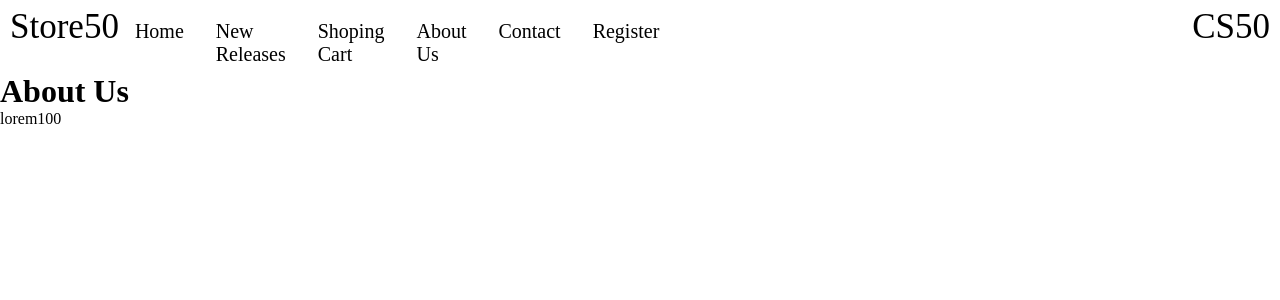
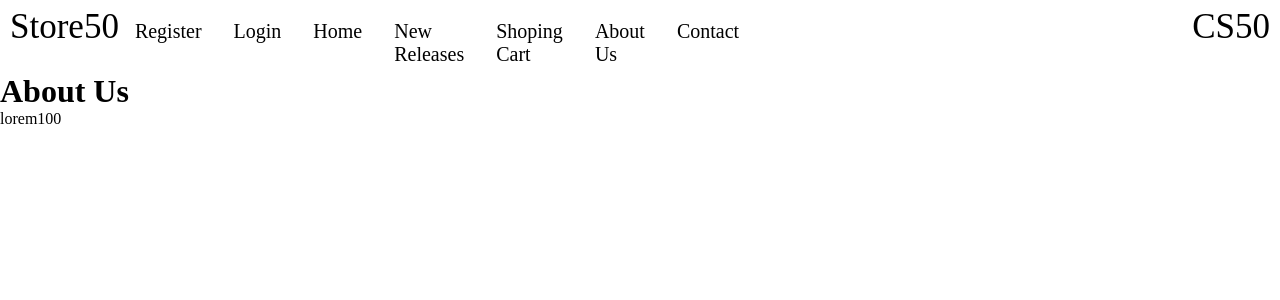
Before and after one commit to AngelCorona117/CS50FINAL, a Flask app: page /aboutUs in a window 1280 px wide. Shown: the top 300 px of the page. Run offline with Flask 2, Linux system fonts and the light colour scheme; some libraries are stand-ins or nearby versions.

Commit message:
login done

```diff
--- a/CS50FINALE/STORE50/app.py
+++ b/CS50FINALE/STORE50/app.py
@@ -7,6 +7,90 @@ app.secret_key = "asdkasjfñlsdkfjslffyjypñ45604693045'34853'9429592457"
 
 # Configure CS50 Library to use SQLite database
 db = SQL("sqlite:///store.db")
+
+
+@app.route("/register", methods=["GET", "POST"])
+def register():
+    if "user_id" in session:
+        flash("already Registered")
+        return render_template("home.html")
+
+    elif request.method == "POST":
+
+        username = request.form.get("username")
+        password = request.form.get("password")
+        confirmation = request.form.get("confirmation")
+
+        # ensure correct usage
+        if not username or not password:
+            flash('Incorrect usage, please provide a password and a username', "error")
+            return redirect(url_for('register'))
+        elif confirmation != password:
+            flash('Password and confirmation do not match', "error")
+            return redirect(url_for('register'))
+
+        # hash the password for security purpouses
+        hashedPassword = generate_password_hash(password)
+
+        # if the user provided a  valid password and a username
+        userId = db.execute(
+            "SELECT id FROM users WHERE username=?;", username)
+        # ensure name is not taken
+        if len(userId) > 0:
+            flash("Username already taken")
+            return redirect(url_for('register'))
+
+        # user provided a non taken user and a password, register user
+        db.execute("INSERT INTO users (username, hash) VALUES (? , ?);",
+                   username, hashedPassword)
+
+        # Remember which user has logged in
+        session["user_id"] = userId
+        flash("Congrats! You were registered")
+        return render_template("home.html")
+
+    return render_template("register.html")
+
+
+@app.route("/login", methods=["GET", "POST"])
+def login():
+    if "user_id" in session:
+        flash("already Registered")
+        return render_template("home.html")
+
+    if request.method == "GET":
+        return render_template("login.html")
+
+    elif request.method == "POST":
+        # ensure correct usage
+        loginUsername = request.form.get("username")
+        loginPassword = request.form.get("password")
+        if not loginUsername or not loginPassword:
+            flash("Must provide a username and a password")
+            return redirect(url_for('login'))
+
+        # Query database for username
+        rows = db.execute("SELECT * FROM users WHERE username = ?",
+                          loginUsername)
+
+        # password compare returns true if both passwords match
+        try:
+            passwordCompare = check_password_hash(
+                rows[0]["hash"], loginPassword)
+        except:
+            flash("None users found")
+            return redirect(url_for('login'))
+
+        # if passwords dont match or there is more than 1 user with that name
+        if len(rows) > 1 or passwordCompare == False:
+            flash("None user found")
+            return redirect(url_for('login'))
+
+        # Remember which user has logged in
+        session["user_id"] = rows[0]["id"]
+
+        # Redirect user to home page
+        return redirect(url_for('home'))
 
 
 @app.route("/", methods=["GET"])
@@ -39,42 +123,5 @@ def contact():
     return render_template("contact.html")
 
 
-@app.route("/register", methods=["GET", "POST"])
-def register():
-    if request.method == "POST":
-
-        username = request.form.get("username")
-        password = request.form.get("password")
-        confirmation = request.form.get("confirmation")
-
-        # ensure correct usage
-        if not username or not password:
-            flash('Incorrect usage, please provide a password and a username', "error")
-            return redirect(url_for('register'))
-        elif confirmation != password:
-            flash('Password and confirmation do not match', "error")
-            return redirect(url_for('register'))
-
-        # hash the password for security purpouses
-        hashedPassword = generate_password_hash(password)
-
-        # if the user provided a  valid password and a username
-        userId = db.execute(
-            "SELECT id FROM users WHERE username=?;", username)
-        # ensure name is not taken
-        if len(userId) > 0:
-            flash("Username already taken")
-            return redirect(url_for('register'))
-
-        # user provided a non taken user and a password, register user
-        db.execute("INSERT INTO users (username, hash) VALUES (? , ?);",
-                   username, hashedPassword)
-        session["user_id"]=userId
-        flash("Congrats! You were registered")
-        return render_template("home.html")
-
-    return render_template("register.html")
-
-
 if __name__ == '__main__':
     app.run(debug=True)
--- a/CS50FINALE/STORE50/templates/layout.html
+++ b/CS50FINALE/STORE50/templates/layout.html
@@ -14,12 +14,14 @@
     <nav id="main-nav-bar">
         <span id="main-title">Store50</span>
         <div id="main-option-container">
+            <a href="/register">Register</a>
+            <a href="/login">Login</a>
             <a href="/home">Home</a>
             <a href="/newReleases">New Releases</a>
             <a href="/shopping">Shoping Cart</a>
             <a href="/aboutUs">About Us</a>
             <a href="/contact">Contact</a>
-            <a href="/register">Register</a>
+
         </div>
         <span id="CS50">CS50</span>
 
@@ -36,13 +38,14 @@
     </nav>
 
     <div class="display-option hidden">
-
+        <a href="/register">Register</a>
+        <a href="/login">Login</a>
         <a href="/home">Home</a>
         <a href="/newReleases">New Releases</a>
         <a href="/shopping">Shoping Cart</a>
         <a href="/aboutUs">About Us</a>
         <a href="/contact">Contact</a>
-        <a href="/register">Register</a>
+
     </div>
 
     {% with messages = get_flashed_messages() %}
--- a/CS50FINALE/STORE50/templates/login.html
+++ b/CS50FINALE/STORE50/templates/login.html
@@ -10,7 +10,7 @@
             <input autocomplete="off" autofocus class="" id="username" name="username" placeholder="Username" type="text" required>
         </div>
         <div class="">
-            <input class="" id="password" name="password" placeholder="Password" type="password" required>
+            <input class="" id="password" name="password" placeholder="Password" type="password" required minlength="8">
         </div>
         <button class="btn btn-primary" type="submit">Log In</button>
     </form>
```
Also changed, not shown: CS50FINALE/STORE50/store.db.
